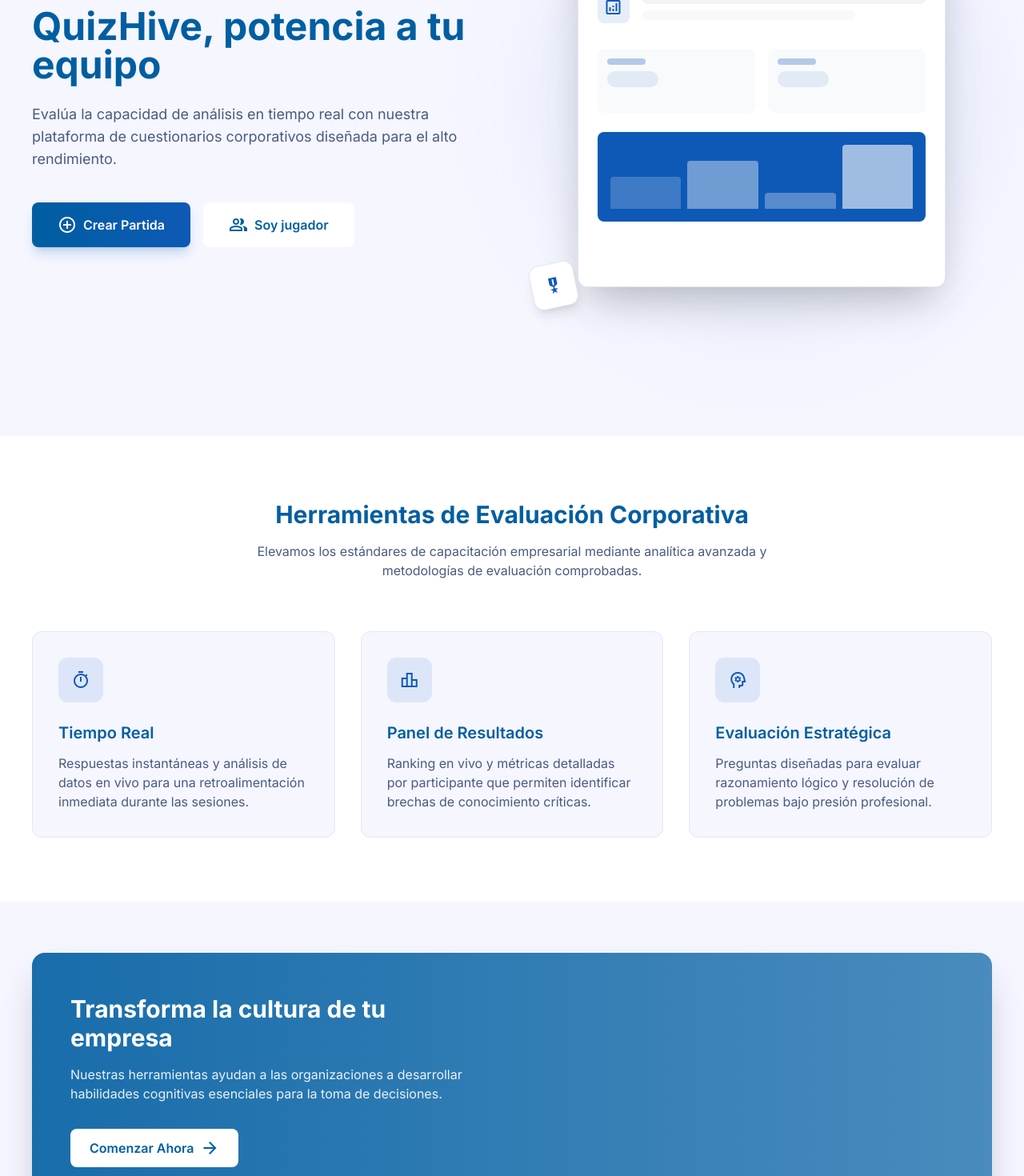
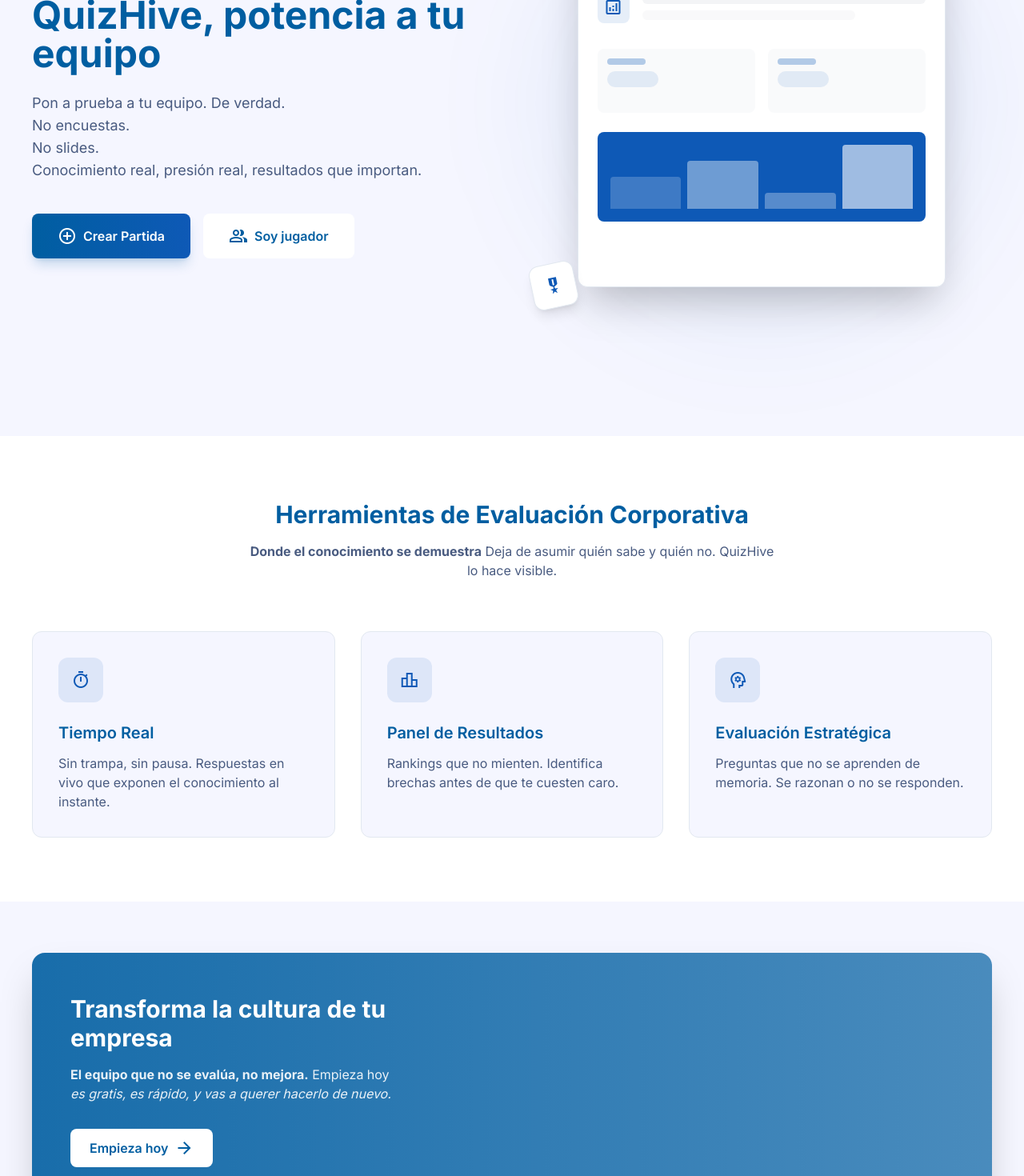
Before and after one commit to rpalafoxlopez/mantisproject, a Vue app in the folder apps/frontend/: page / in a window 1280 px wide. Shown: the part 320-1790 px from the top of the page at 80% size. Built offline with nearby package versions, Linux system fonts and the light colour scheme; no server answers.

Commit message:
Update backend and frontend

```diff
--- a/apps/frontend/src/views/HomeView.vue
+++ b/apps/frontend/src/views/HomeView.vue
@@ -14,7 +14,11 @@
           </h1>
 
           <p class="max-w-xl mb-10 text-lg text-on-surface-variant">
-            Evalúa la capacidad de análisis en tiempo real con nuestra plataforma de cuestionarios corporativos diseñada para el alto rendimiento.
+            Pon a prueba a tu equipo. De verdad.
+            <br/>
+            No encuestas. <br/>
+            No slides. <br/>
+            Conocimiento real, presión real, resultados que importan.
           </p>
 
           <div class="flex flex-wrap gap-4">
@@ -104,7 +108,7 @@
       <div class="px-6 mx-auto max-w-7xl lg:px-10">
         <div class="max-w-2xl mx-auto mb-16 text-center">
           <h2 class="mb-4 text-3xl font-bold text-primary">Herramientas de Evaluación Corporativa</h2>
-          <p class="text-on-surface-variant">Elevamos los estándares de capacitación empresarial mediante analítica avanzada y metodologías de evaluación comprobadas.</p>
+          <p class="text-on-surface-variant"><b>Donde el conocimiento se demuestra</b> Deja de asumir quién sabe y quién no. QuizHive lo hace visible.</p>
         </div>
 
         <div class="grid gap-8 md:grid-cols-3">
@@ -113,7 +117,7 @@
               <span class="text-2xl material-symbols-outlined">timer</span>
             </div>
             <h3 class="mb-3 text-xl font-semibold text-primary">Tiempo Real</h3>
-            <p class="text-on-surface-variant">Respuestas instantáneas y análisis de datos en vivo para una retroalimentación inmediata durante las sesiones.</p>
+            <p class="text-on-surface-variant">Sin trampa, sin pausa. Respuestas en vivo que exponen el conocimiento al instante.</p>
           </div>
 
           <div class="p-8 transition-all duration-300 border bg-background rounded-xl border-border-subtle hover:border-secondary/30 group hover:-translate-y-2">
@@ -121,7 +125,7 @@
               <span class="text-2xl material-symbols-outlined">leaderboard</span>
             </div>
             <h3 class="mb-3 text-xl font-semibold text-primary">Panel de Resultados</h3>
-            <p class="text-on-surface-variant">Ranking en vivo y métricas detalladas por participante que permiten identificar brechas de conocimiento críticas.</p>
+            <p class="text-on-surface-variant">Rankings que no mienten. Identifica brechas antes de que te cuesten caro.</p>
           </div>
 
           <div class="p-8 transition-all duration-300 border bg-background rounded-xl border-border-subtle hover:border-secondary/30 group hover:-translate-y-2">
@@ -129,7 +133,7 @@
               <span class="text-2xl material-symbols-outlined">psychology</span>
             </div>
             <h3 class="mb-3 text-xl font-semibold text-primary">Evaluación Estratégica</h3>
-            <p class="text-on-surface-variant">Preguntas diseñadas para evaluar razonamiento lógico y resolución de problemas bajo presión profesional.</p>
+            <p class="text-on-surface-variant">Preguntas que no se aprenden de memoria. Se razonan o no se responden.</p>
           </div>
         </div>
       </div>
@@ -143,9 +147,12 @@
           <div class="relative flex items-center h-full p-12">
             <div class="max-w-lg text-white">
               <h2 class="mb-4 text-3xl font-bold">Transforma la cultura de tu empresa</h2>
-              <p class="mb-8 text-white/90">Nuestras herramientas ayudan a las organizaciones a desarrollar habilidades cognitivas esenciales para la toma de decisiones.</p>
+              <p class="mb-8 text-white/90">
+                  <b>El equipo que no se evalúa, no mejora.</b> Empieza hoy<br/>
+                  <i>es gratis, es rápido, y vas a querer hacerlo de nuevo.</i>
+              </p>
               <router-link to="/register" class="inline-flex items-center gap-2 px-6 py-3 font-semibold transition-all bg-white rounded-lg text-primary hover:bg-secondary hover:text-white">
-                Comenzar Ahora
+                Empieza hoy
                 <span class="material-symbols-outlined">arrow_forward</span>
               </router-link>
             </div>
@@ -155,7 +162,7 @@
     </section>
 
     <!-- Footer -->
-    <footer class="w-full py-12 border-t bg-tertiary border-primary-container">
+    <footer class="w-full py-12 border-t bg-surface-white border-primary-container">
       <div class="grid gap-8 px-6 mx-auto max-w-7xl lg:px-10 md:grid-cols-2">
         <div class="space-y-4">
           <div class="flex items-center gap-2 text-lg font-bold text-white">
@@ -163,7 +170,8 @@
             QuizHive Enterprise
           </div>
           <p class="max-w-sm text-sm text-white/70">
-            La plataforma líder en evaluaciones críticas para el entorno corporativo. Ayudamos a equipos globales a pensar mejor, más rápido y con mayor precisión.
+            La plataforma líder en evaluaciones críticas para el entorno corporativo. <br/>
+            Ayudamos a equipos globales a pensar mejor, más rápido y con mayor precisión.
           </p>
           <p class="text-xs text-white/50">© 2024 QuizHive Enterprise. All rights reserved.</p>
         </div>
```
